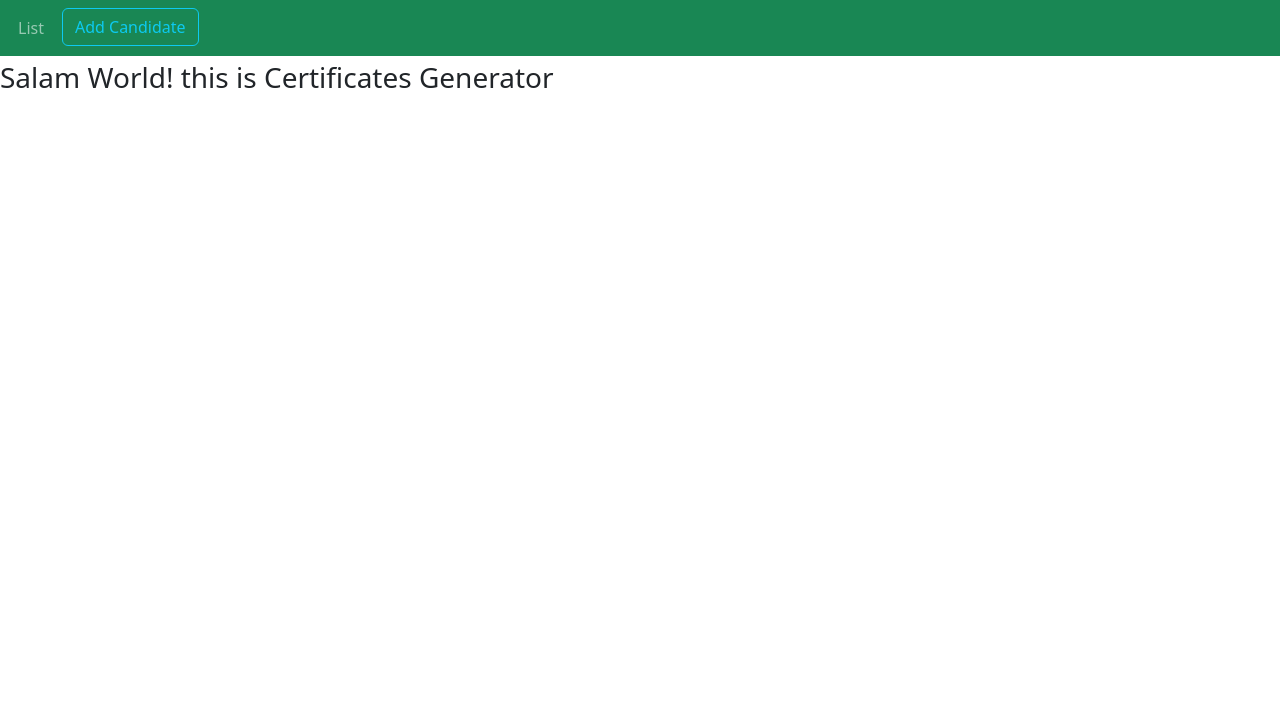
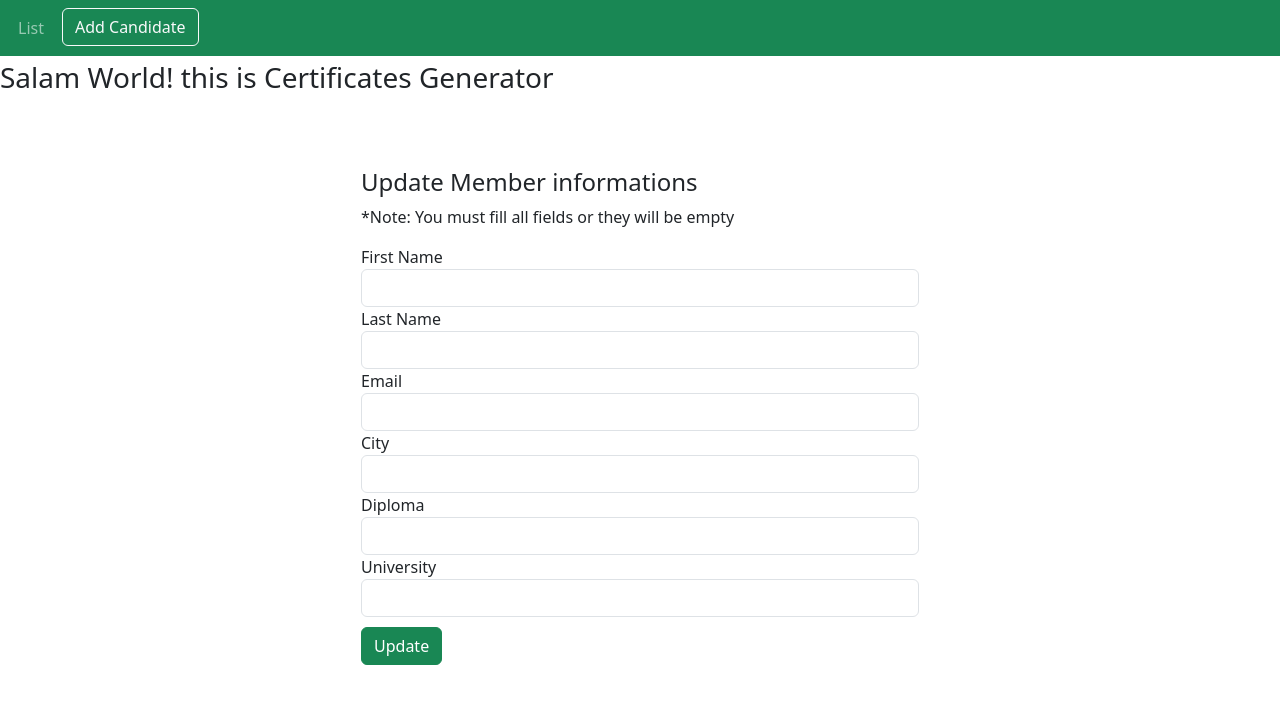
Before and after one commit to yhybkw/CertificatesGenerator-fe, an Angular app: page /update/1 in a window 1280 px wide. Before the commit this address led to /. Shown: the top 704 px of the page. Built offline with nearby package versions, Linux system fonts and the light colour scheme; no server answers.

Commit message:
create update candiddate feature + some general minor updates

```diff
--- a/src/app/app-routing.module.ts
+++ b/src/app/app-routing.module.ts
@@ -2,12 +2,13 @@ import { NgModule } from '@angular/core';
 import { RouterModule, Routes } from '@angular/router';
 import { ListComponent } from './list/list.component';
 import { AddCandidateComponent } from './add-candidate/add-candidate.component';
+import { UpdateCandidateComponent } from './update-candidate/update-candidate.component';
 
 const routes: Routes = [
   {path: 'list', component : ListComponent},
   {path: '', redirectTo: 'list', pathMatch:'full'},
-  {path: 'add', component: AddCandidateComponent}
-  // {path: '', redirectTo: 'list', pathMatch:'full'}
+  {path: 'add', component: AddCandidateComponent},
+  {path: 'update/:candidateId', component: UpdateCandidateComponent}
 ];
 
 @NgModule({
--- a/src/app/app.component.html
+++ b/src/app/app.component.html
@@ -3,11 +3,9 @@
     <li class="nav-item">
       <a routerLink="list" routerLinkActive="active" class="nav-link" style="margin-left: 10px;">List</a>
     </li>
-    <!-- <li class="nav-item">
-      <a routerLink="add" routerLinkActive="active" class="nav-link">Add Candidate</a>
-    </li> -->
     <li>
-      <button class="btn btn-outline-info float-right" (click)="popup()"style="margin-left: 10px;">Add Candidate</button>
+      <button class="btn btn-outline-light float-right"
+      (click)="popup()" style="margin-left: 10px;">Add Candidate</button>
     </li>
   </ul>
 </nav>
@@ -33,22 +31,27 @@
         <button type="button" class="btn-close" (click)="closePopup()" data-bs-dismiss="modal"></button>
       </div>
       <div class="modal-body">
-
-
-<!-- body  -->
+        <!-- body  -->
         <form (ngSubmit)="onSubmit()">
           <div class="form-group">
             <label> First Name</label>
-            <input type="text" class="form-control" id="firstName"
-            [(ngModel)]="candidate.firstName" name="firstName">
+            <input type="text" class="form-control" id="firstName" [(ngModel)]="candidate.firstName" name="firstName">
           </div>
           <div class="form-group">
             <label> Last Name</label>
             <input type="text" class="form-control" id="lastName" [(ngModel)]="candidate.lastName" name="lastName">
           </div>
           <div class="form-group">
+            <label> Gender </label>
+            <input type="text" class="form-control" id="gender" [(ngModel)]="candidate.gender" name="gender">
+          </div>
+          <div class="form-group">
             <label> Email</label>
             <input type="text" class="form-control" id="email" [(ngModel)]="candidate.email" name="email">
+          </div>
+          <div class="form-group">
+            <label> Phone </label>
+            <input type="text" class="form-control" id="phone" [(ngModel)]="candidate.phoneNumber" name="phone">
           </div>
           <div class="form-group">
             <label> City </label>
@@ -58,15 +61,27 @@
             <label> Diploma </label>
             <input type="text" class="form-control" id="diploma" [(ngModel)]="candidate.diploma" name="diploma">
           </div>
-          <button class="btn btn-info" type="submit" style="margin-top: 10px;" (click)="closePopup()"> Add </button>
+          <div class="form-group">
+            <label> University </label>
+            <input type="text" class="form-control" id="university" [(ngModel)]="candidate.university"
+              name="university">
+          </div>
+          <div class="form-group">
+            <label> Type </label>
+            <input type="text" class="form-control" id="type" [(ngModel)]="candidate.type" name="type">
+          </div>
+          <div class="form-group">
+            <label> Anapec </label>
+            <input type="text" class="form-control" id="anapec" [(ngModel)]="candidate.anapec" name="anapec">
+          </div>
+          <button class="btn btn-success" type="submit" style="margin-top: 10px;" (click)="closePopup()"> Add </button>
+          <button type="button" class="btn btn-outline-danger" style="margin-top: 10px; margin-left: 10px;" (click)="closePopup()" data-bs-dismiss="modal"> Cancel </button>
         </form>
-<!-- body -->
-
-
+        <!-- body -->
       </div>
-      <div class="modal-footer">
+      <!-- <div class="modal-footer">
         <button type="button" class="btn btn-danger" (click)="closePopup()" data-bs-dismiss="modal">Close</button>
-      </div>
+      </div> -->
     </div>
   </div>
 </div>
--- a/src/app/app.component.ts
+++ b/src/app/app.component.ts
@@ -42,13 +42,9 @@ export class AppComponent implements OnInit {
   addCandidate(){
     this.candidateService.addCandidate(this.candidate).subscribe(data =>{
       console.log(data);
-      // this.goToCandidateList();
     },
     error => console.log(error));
   }
 
-  // goToCandidateList(){
-  //   this.router.navigate(['/list'])
-  //     }
 
 }
--- a/src/app/list/list.component.html
+++ b/src/app/list/list.component.html
@@ -1,13 +1,14 @@
-<h4>Final Final List</h4>
+<h5>List of Candidates to get certificate</h5>
 
-<table class = "table table-striped">
-    <thead>
+<table class = "table table-striped table-light table-hover table-bordered ">
+    <thead class="table-info">
         <tr>
             <th> First Name</th>
             <th> Last Name </th>
             <th> Email </th>
             <th> City </th>
             <th> Diploma </th>
+            <th> University </th>
             <th> Actions </th>
         </tr>
     </thead>
@@ -18,11 +19,62 @@
             <td> {{ candidate.email }} </td>
             <td> {{ candidate.city }} </td>
             <td> {{ candidate.diploma }} </td>
-            <!-- <td>
-                <button (click) = "updateEmployee(employee.id)" class = "btn btn-info"> Update</button>
-                <button (click) = "deleteEmployee(employee.id)" class = "btn btn-danger" style="margin-left: 10px"> Delete</button>
-                <button (click) = "employeeDetails(employee.id)" class = "btn btn-info" style="margin-left: 10px"> View</button>
-            </td> -->
+            <td> {{ candidate.university }} </td>
+            <td>
+                <button class="btn btn-outline-dark btn-sm" (click)="popup2()">Update 1</button>
+                <button (click) = "updateCandidate(candidate.candidateId)" class = "btn btn-dark btn-sm" style="margin-left: 10px;"> Update 2 </button>
+                <!-- <button (click) = "deleteCandidate(candidate.candidateId)" class = "btn btn-danger" style="margin-left: 10px"> Delete</button>
+                <button (click) = "candidateDetails(candidate.candidateId)" class = "btn btn-info" style="margin-left: 10px"> View</button> -->
+            </td>
         </tr>
     </tbody>
 </table>
+
+<!--            -->
+<!-- The Modals -->
+<!--            -->
+<div class="modal" id="Modal2">
+    <div class="modal-dialog">
+      <div class="modal-content">
+        <div class="modal-header">
+          <h4 class="modal-title">Add Candidate</h4>
+          <button type="button" class="btn-close" (click)="closePopup2()" data-bs-dismiss="modal"></button>
+        </div>
+        <div class="modal-body">
+  <!-- body  -->
+  <form (ngSubmit)="onSubmit2()">
+    <div class="form-group">
+        <label> First Name</label>
+        <input type="text" class="form-control" id="firstName"
+        [(ngModel)] = "candidate.firstName" name="firstName">
+    </div>
+    <div class="form-group">
+        <label> Last Name</label>
+        <input type="text" class="form-control" id="lastName"
+        [(ngModel)] = "candidate.lastName" name="lastName">
+    </div>
+    <div class="form-group">
+        <label> Email</label>
+        <input type="text" class="form-control" id="email"
+        [(ngModel)] = "candidate.email" name="email">
+    </div>
+    <div class="form-group">
+        <label> City </label>
+        <input type="text" class="form-control" id="city"
+        [(ngModel)] = "candidate.city" name="city">
+    </div>
+    <div class="form-group">
+        <label> Diploma </label>
+        <input type="text" class="form-control" id="diploma"
+        [(ngModel)] = "candidate.diploma" name="diploma">
+    </div>
+    <button class="btn btn-success " type="submit" style="margin-top: 10px" (click)="closePopup2()"> Update </button>
+    <button type="button" class="btn btn-outline-danger" style="margin-top: 10px; margin-left: 10px;"
+    (click)="closePopup2()" data-bs-dismiss="modal">Cancel</button>
+
+</form>
+  <!-- body -->
+        </div>
+      </div>
+    </div>
+  </div>
--- a/src/app/list/list.component.ts
+++ b/src/app/list/list.component.ts
@@ -1,6 +1,7 @@
 import { Component, OnInit } from '@angular/core';
 import { Candidate } from '../candidate';
 import { CandidateService } from '../candidate.service';
+import { ActivatedRoute, Router } from '@angular/router';
 
 @Component({
   selector: 'app-list',
@@ -11,19 +12,58 @@ export class ListComponent implements OnInit {
 
   candidates: Candidate[];
 
-  constructor(private candidateService: CandidateService){
+  // updateCandidate
+  candidateId: number;
+  candidate: Candidate = new Candidate();
 
+  constructor(private candidateService: CandidateService,
+    private router: Router,
+    private route: ActivatedRoute
+  ) { }
+
+  ngOnInit(): void {
+    this.getCandidates();
+
+    // updateCandidate
+    this.candidateId = this.candidate.candidateId;
+    this.candidateService.getCandidateById(this.candidateId).subscribe(data => {
+      this.candidate = data;
+    }, error => console.log(error));
   }
 
-  ngOnInit(): void {
-    this.getList();
-
-  }
-
-  getList(){
+  private getCandidates() {
     this.candidateService.getList().subscribe(data => {
       this.candidates = data;
     });
   }
 
+  updateCandidate(candidateId: number) {
+    this.router.navigate(['update', candidateId]);
+  }
+
+
+    // updateCandidate Modal
+  popup2() {
+    const modalDiv = document.getElementById('Modal2')
+    if (modalDiv != null) {
+      modalDiv.style.display = 'block'
+    }
+  }
+
+  closePopup2() {
+    const modalDiv = document.getElementById('Modal2')
+    if (modalDiv != null) {
+      modalDiv.style.display = 'none'
+    }
+  }
+
+  onSubmit2() {
+    this.candidateService.updateCandidate(this.candidateId, this.candidate).subscribe(data => {
+      this.goToCandidateList();
+    }
+      , error => console.log(error));
+  }
+  goToCandidateList() {
+    this.router.navigate(['/list'])
+  }
 }
--- a/src/app/update-candidate/update-candidate.component.html
+++ b/src/app/update-candidate/update-candidate.component.html
@@ -1 +1,37 @@
-<p>update-candidate works!</p>
+<div class="col-md-6 offset-md-3" style="margin-top: 70px;">
+    <h4>Update Member {{candidate.firstName}} informations</h4>
+    <p>*Note: You must fill all fields or they will be empty</p>
+    <form (ngSubmit)="onSubmit3()">
+        <div class="form-group">
+            <label> First Name</label>
+            <input type="text" class="form-control" id="firstName"
+            [(ngModel)] = "candidate.firstName" name="firstName">
+        </div>
+        <div class="form-group">
+            <label> Last Name</label>
+            <input type="text" class="form-control" id="lastName"
+            [(ngModel)] = "candidate.lastName" name="lastName">
+        </div>
+        <div class="form-group">
+            <label> Email</label>
+            <input type="text" class="form-control" id="email"
+            [(ngModel)] = "candidate.email" name="email">
+        </div>
+        <div class="form-group">
+            <label> City </label>
+            <input type="text" class="form-control" id="city"
+            [(ngModel)] = "candidate.city" name="city">
+        </div>
+        <div class="form-group">
+            <label> Diploma </label>
+            <input type="text" class="form-control" id="diploma"
+            [(ngModel)]="candidate.diploma" name="diploma">
+          </div>
+        <div class="form-group">
+            <label> University </label>
+            <input type="text" class="form-control" id="university" [(ngModel)]="candidate.university"
+              name="university">
+          </div>
+        <button class="btn btn-success " type="submit" style="margin-top: 10px"> Update </button>
+    </form>
+</div>
--- a/src/app/update-candidate/update-candidate.component.ts
+++ b/src/app/update-candidate/update-candidate.component.ts
@@ -1,4 +1,7 @@
 import { Component, OnInit } from '@angular/core';
+import { CandidateService } from '../candidate.service';
+import { Candidate } from '../candidate';
+import { ActivatedRoute, Router } from '@angular/router';
 
 @Component({
   selector: 'app-update-candidate',
@@ -7,12 +10,30 @@ import { Component, OnInit } from '@angular/core';
 })
 export class UpdateCandidateComponent implements OnInit {
 
-  constructor(){
+  candidateId: number;
+  candidate: Candidate = new Candidate();
 
+  constructor(private candidateService: CandidateService,
+    private route: ActivatedRoute,
+    private router: Router
+  ){}
+
+  ngOnInit(): void {
+    this.candidateId = this.route.snapshot.params['candidateId'];
+    this.candidateService.getCandidateById(this.candidateId).subscribe(data => {
+      this.candidate = data;
+    }, error => console.log(error));
   }
 
-  ngOnInit(): void {
 
+  onSubmit3(){
+    this.candidateService.updateCandidate(this.candidateId, this.candidate).subscribe( data =>{
+      this.goToCandidateList();
+    }
+    , error => console.log(error));
   }
+  goToCandidateList(){
+    this.router.navigate(['/list'])
+      }
 
 }
```
Also changed, not shown: src/app/candidate.service.ts (+10 -0 lines), src/app/list/backup.txt (added).
